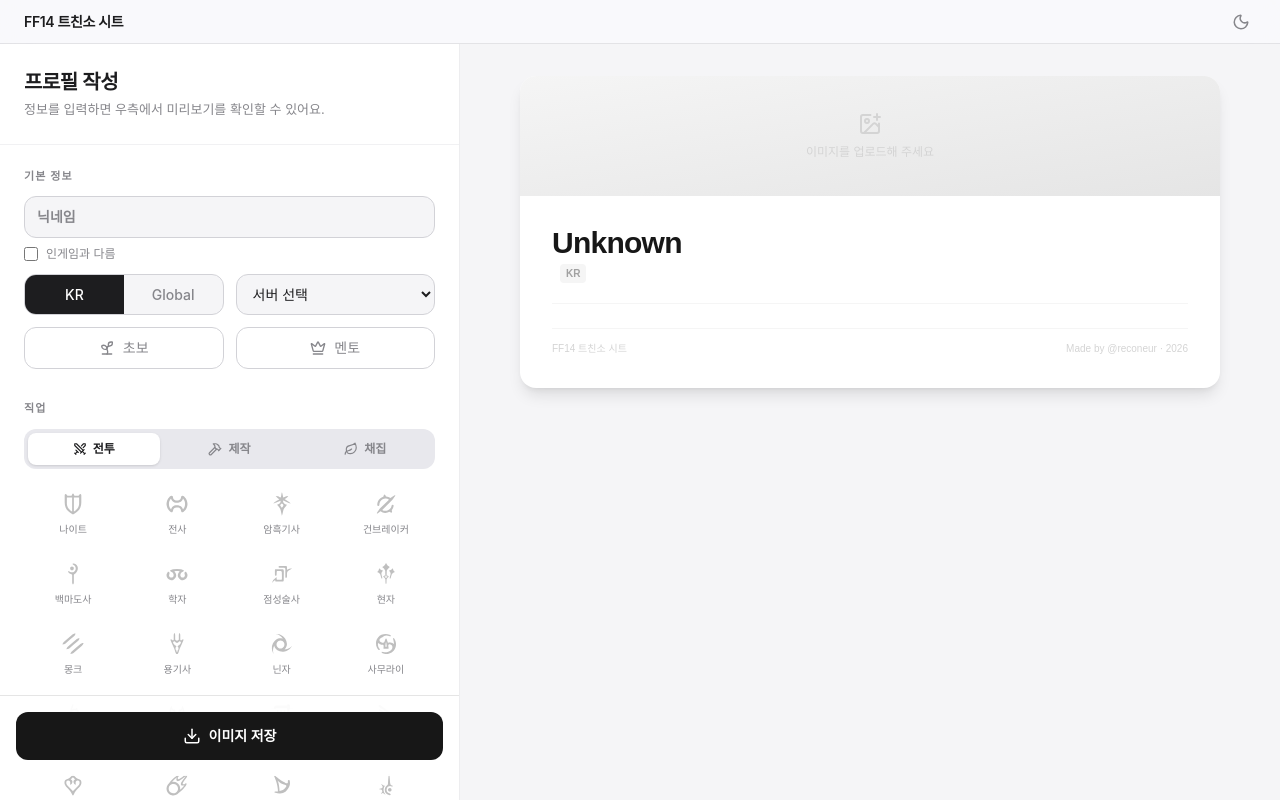
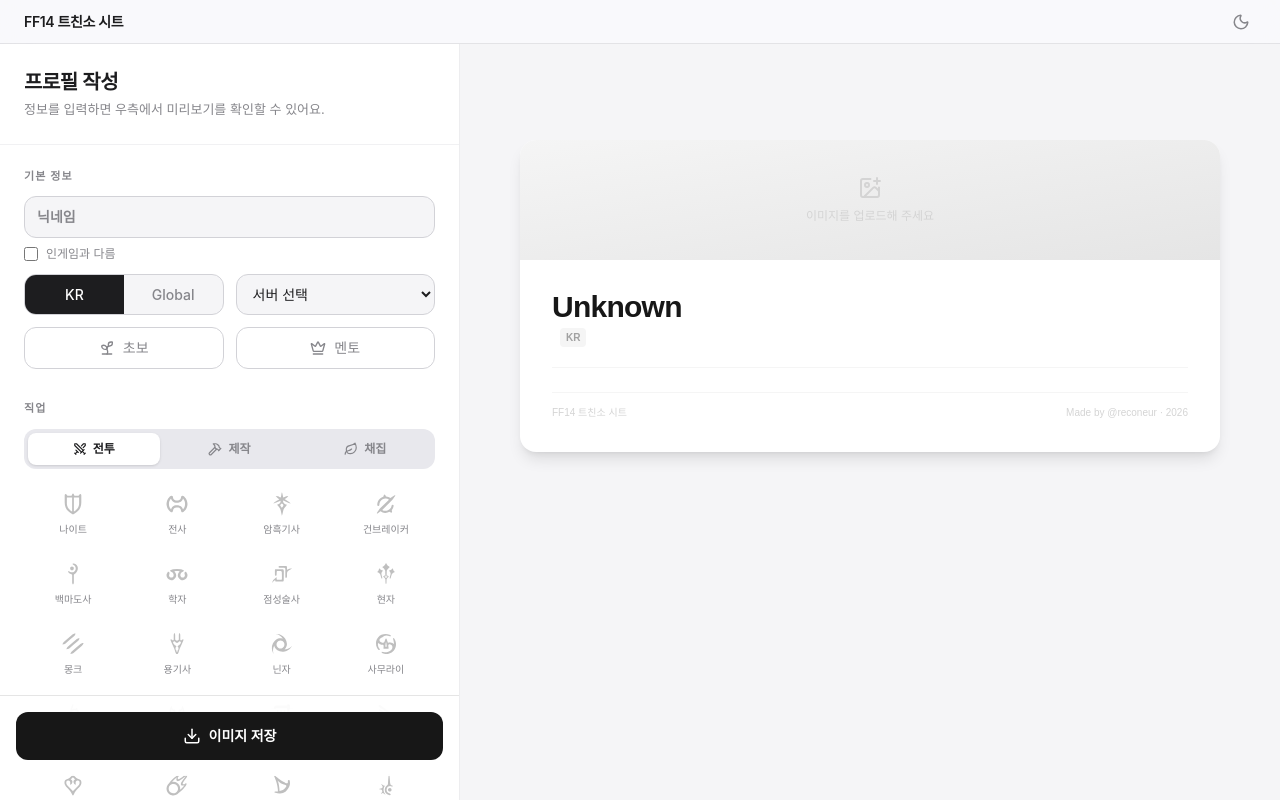
Before and after one commit to ddthing/ff14-chcard, a React (Vite) app: page / in a window 1280 px wide. Built offline with nearby package versions, Linux system fonts and the light colour scheme; a web font is replaced by a local one.

Commit message:
버튼 추가 및 글씨 크기 수정

```diff
--- a/src/components/MainLayout.tsx
+++ b/src/components/MainLayout.tsx
@@ -1,9 +1,61 @@
-import { type ReactNode } from 'react';
+import { type ReactNode, useRef, useState, useEffect, useCallback } from 'react';
 import { ThemeToggle } from './ThemeToggle';
 
 interface MainLayoutProps {
     form: ReactNode;
     preview: ReactNode;
+}
+
+function PreviewScaler({ children }: { children: ReactNode }) {
+    const containerRef = useRef<HTMLDivElement>(null);
+    const innerRef = useRef<HTMLDivElement>(null);
+    const [scale, setScale] = useState(1);
+    const [innerHeight, setInnerHeight] = useState<number | undefined>(undefined);
+
+    const CARD_WIDTH = 700;
+    const PADDING = 32; // 16px * 2
+
+    const updateScale = useCallback(() => {
+        if (!containerRef.current) return;
+        const containerWidth = containerRef.current.clientWidth - PADDING;
+        const newScale = Math.min(1, containerWidth / CARD_WIDTH);
+        setScale(newScale);
+    }, []);
+
+    const updateHeight = useCallback(() => {
+        if (!innerRef.current) return;
+        setInnerHeight(innerRef.current.offsetHeight);
+    }, []);
+
+    useEffect(() => {
+        updateScale();
+        updateHeight();
+        const observer = new ResizeObserver(() => {
+            updateScale();
+            updateHeight();
+        });
+        if (containerRef.current) observer.observe(containerRef.current);
+        if (innerRef.current) observer.observe(innerRef.current);
+        return () => observer.disconnect();
+    }, [updateScale, updateHeight]);
+
+    const wrapperHeight = innerHeight && scale < 1 ? innerHeight * scale : undefined;
+
+    return (
+        <div ref={containerRef} className="w-full flex justify-center px-4 py-6 lg:p-8">
+            <div
+                style={{
+                    transform: `scale(${scale})`,
+                    transformOrigin: 'top center',
+                    height: wrapperHeight ? `${wrapperHeight}px` : undefined,
+                }}
+            >
+                <div ref={innerRef}>
+                    {children}
+                </div>
+            </div>
+        </div>
+    );
 }
 
 export function MainLayout({ form, preview }: MainLayoutProps) {
@@ -31,10 +83,12 @@ export function MainLayout({ form, preview }: MainLayoutProps) {
                     </div>
                 </div>
 
-                {/* Right Panel: Preview — sticky */}
-                <div className="flex-1 bg-[#f5f5f7] dark:bg-black flex items-start justify-center p-8 transition-colors duration-300">
-                    <div className="lg:sticky lg:top-16 transition-transform duration-300">
-                        {preview}
+                {/* Right Panel: Preview — responsive scaling */}
+                <div className="flex-1 bg-[#f5f5f7] dark:bg-black flex items-start justify-center overflow-x-hidden transition-colors duration-300">
+                    <div className="lg:sticky lg:top-16 w-full">
+                        <PreviewScaler>
+                            {preview}
+                        </PreviewScaler>
                     </div>
                 </div>
             </main>
```
